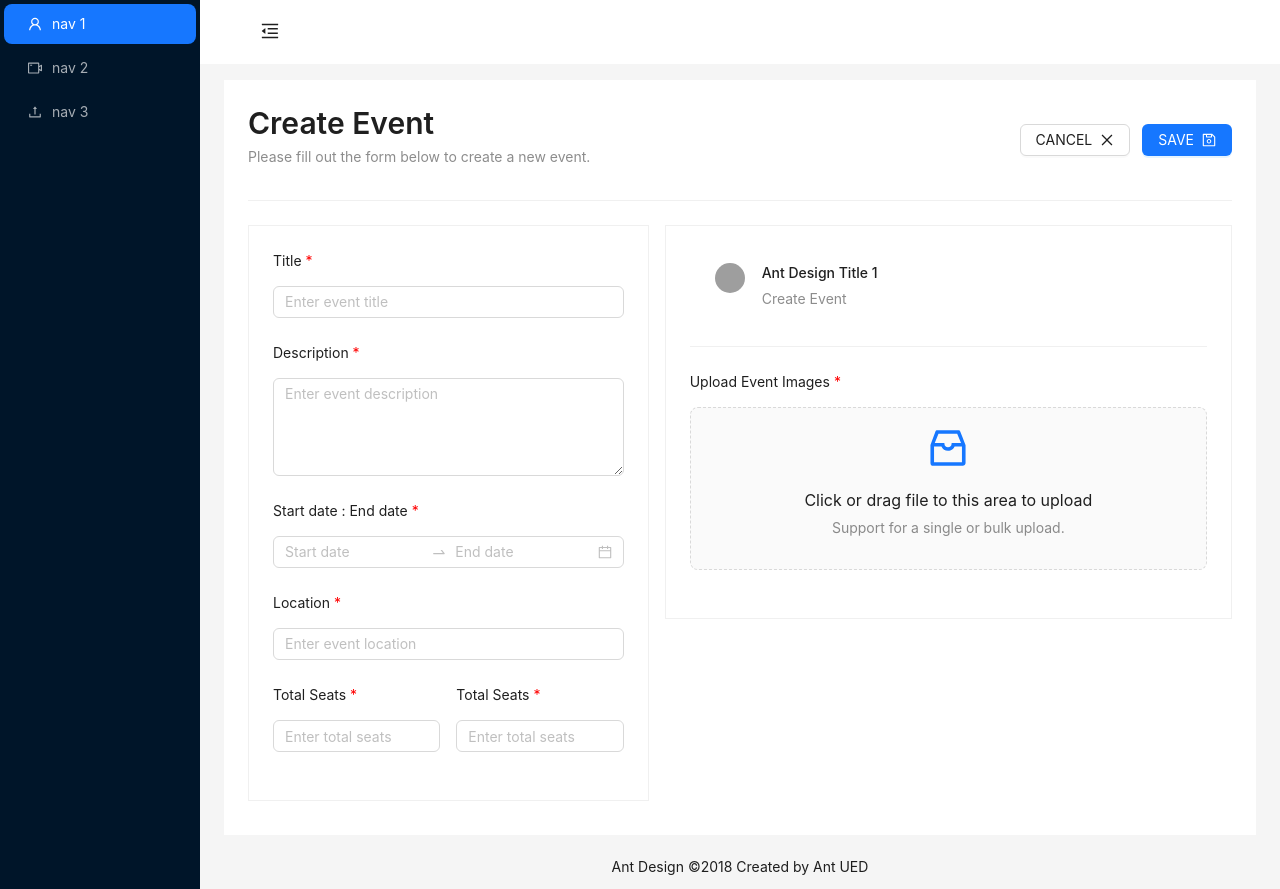
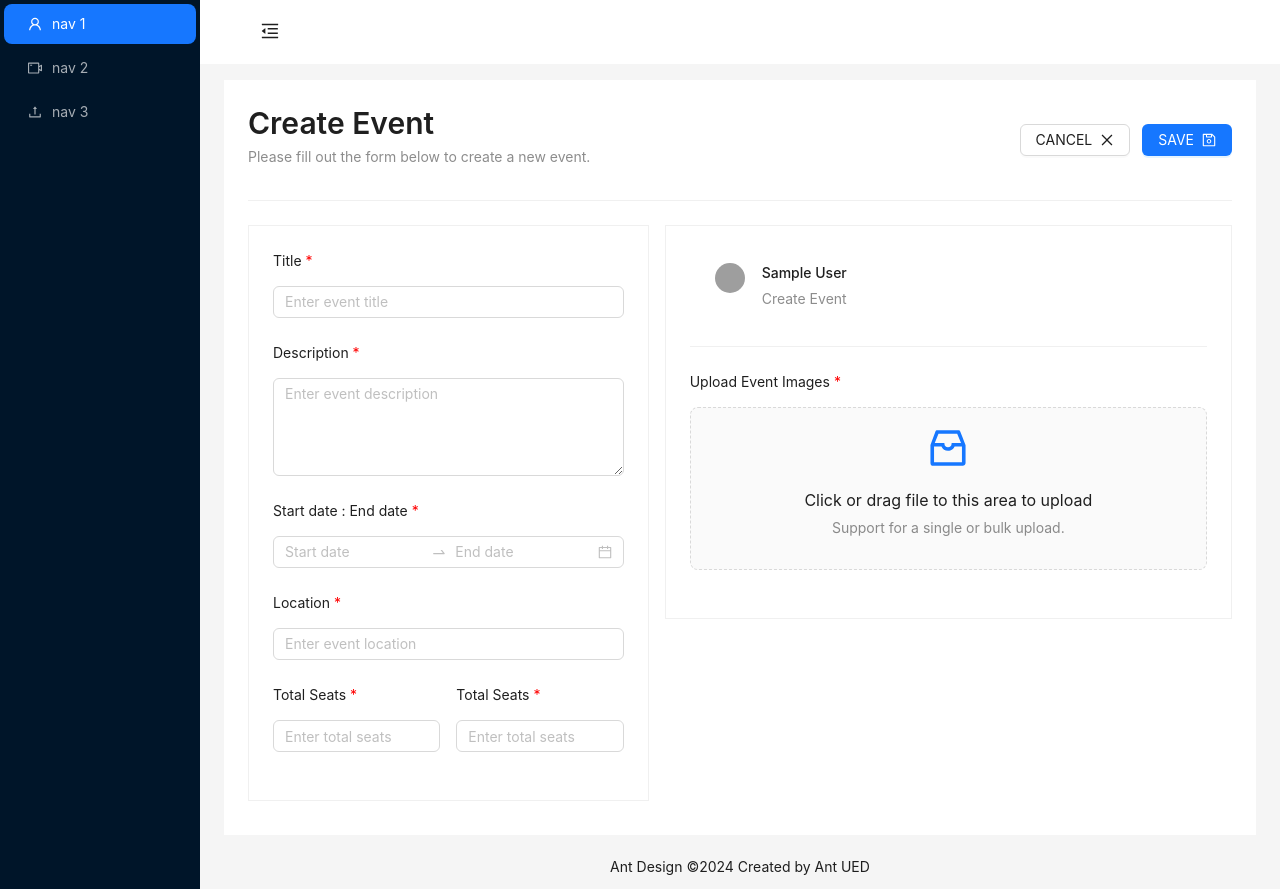
Before and after one commit to Wuttiwat2001/vue-event-registration, a Vue app: page /event/create in a window 1280 px wide. Built offline with nearby package versions, Linux system fonts and the light colour scheme; sample sign-in values are in the browser's storage; grey boxes are pictures that could not be loaded.

Commit message:
just fix text and css

```diff
--- a/src/App.vue
+++ b/src/App.vue
@@ -25,7 +25,7 @@ const collapsed = ref(false);
     <a-layout class="tw-w-full tw-overflow-auto tw-flex tw-flex-col">
       <Header v-if="authStore.user.isLoggedIn" v-model:collapsed="collapsed" />
       <Content/>
-      <Footer v-if="authStore.user.isLoggedIn" />
+      <Footer />
     </a-layout>
   </a-layout>
 </template>
--- a/src/components/layout/Footer.vue
+++ b/src/components/layout/Footer.vue
@@ -1,10 +1,8 @@
-
-<script setup>
-</script>
+<script setup></script>
 <template>
   <a-layout>
     <a-layout-footer class="tw-text-center">
-      Ant Design ©2018 Created by Ant UED
+      Ant Design ©2024 Created by Ant UED
     </a-layout-footer>
   </a-layout>
 </template>
--- a/src/views/EventCreate.vue
+++ b/src/views/EventCreate.vue
@@ -1,7 +1,11 @@
 <script setup>
+import { useAuthStore } from "@/stores/useAuthStore";
 import { ref, reactive } from "vue";
 import { message } from "ant-design-vue";
 import { SaveOutlined, CloseOutlined,InboxOutlined } from "@ant-design/icons-vue";
+
+
+const authStore = useAuthStore();
 
 const form = reactive({
   title: "",
@@ -15,7 +19,7 @@ const form = reactive({
 
 const data = [
   {
-    title: 'Ant Design Title 1',
+    fullName: "",
   },
 ];
 
@@ -145,7 +149,7 @@ const handleSubmit = () => {
                   description="Create Event"
                 >
                   <template #title>
-                    <a href="https://www.antdv.com/">{{ item.title }}</a>
+                    <a href="https://www.antdv.com/">{{ authStore.user.firstName + " " + authStore.user.lastName }}</a>
                   </template>
                   <template #avatar>
                     <a-avatar src="https://joeschmoe.io/api/v1/random" />
```
Also changed, not shown: src/assets/images/appointment-agenda-reminder-personal-organizer-calendar-concept.jpg (deleted), src/router/index.js (line endings or trailing spaces).
